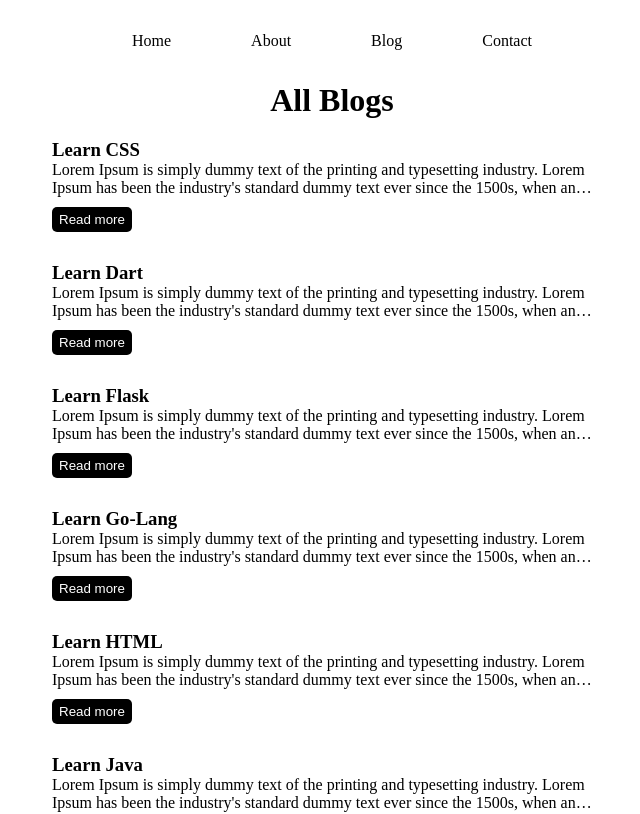
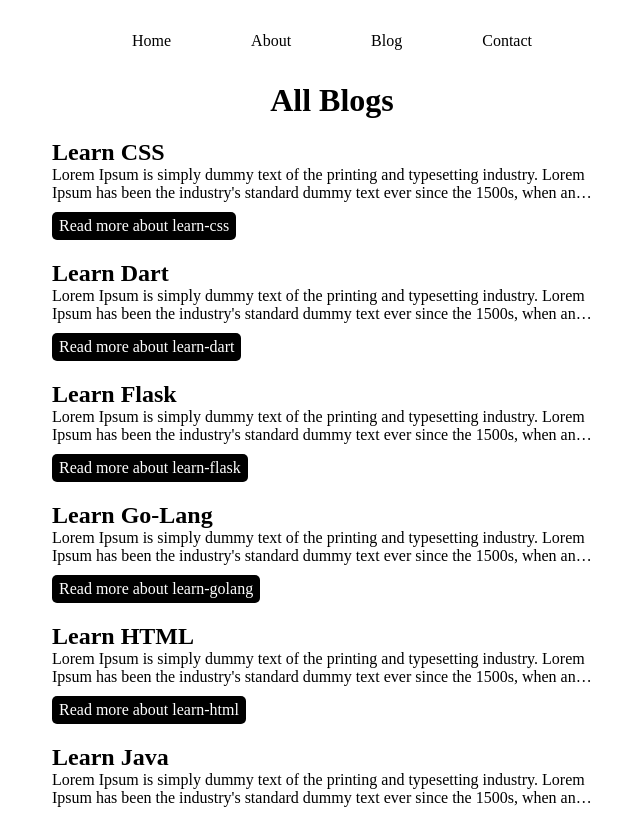
Before and after one commit to GaurangGhadiya/nextjs-blog, a Next.js app: page /blog in a window 1280 px wide. Shown: the top 814 px of the page, without its empty margins (308-948 px from the left). Built offline with nearby package versions, Linux system fonts and the light colour scheme.

Commit message:
improve lighthose

```diff
--- a/src/pages/blog/index.js
+++ b/src/pages/blog/index.js
@@ -16,14 +16,18 @@ const Blog = ({ data }) => {
       <main className="main">
         <h1 className="text-center">All Blogs</h1>
         <section className={styles.mt2}>
-          {data?.map((v) => {
+          {data?.map((v,i) => {
             return (
-              <div key={v?.slug}>
-                <h3 className={styles.mt2}>{v?.title}</h3>
+              <div key={i}>
+                <h2 className={styles.mt2}>{v?.title}</h2>
                 <p className={styles.elipsis}>{v?.desc}</p>
-                <Link href={`/blog/${v?.slug}`}>
-                  <button className={styles.readMore}>Read more</button>
+                  <p className={styles.readMore}>
+                <Link href={`/blog/${v?.slug}`} >
+                    {/* <a area-label={v?.slug}> */}
+                      Read more about {v?.slug}
+                      {/* </a> */}
                 </Link>
+                    </p>
               </div>
             );
           })}
--- a/src/styles/Home.module.css
+++ b/src/styles/Home.module.css
@@ -41,4 +41,5 @@ display: -webkit-box;
   border-radius: 5px;
   margin: 10px 0px;
   cursor: pointer;
+  width: fit-content;
 }
```
